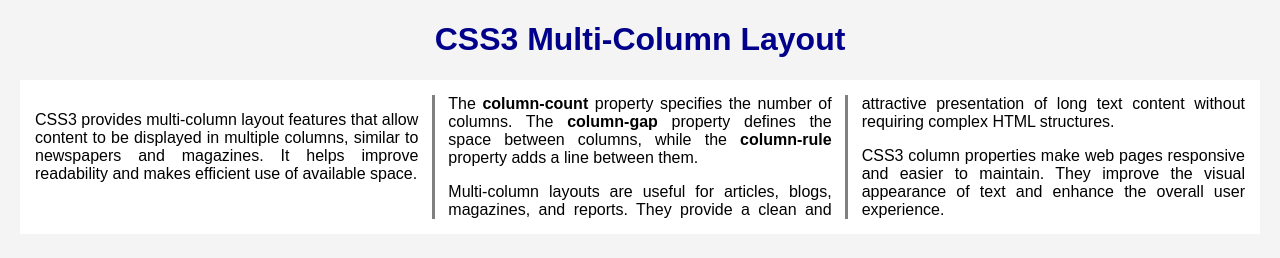
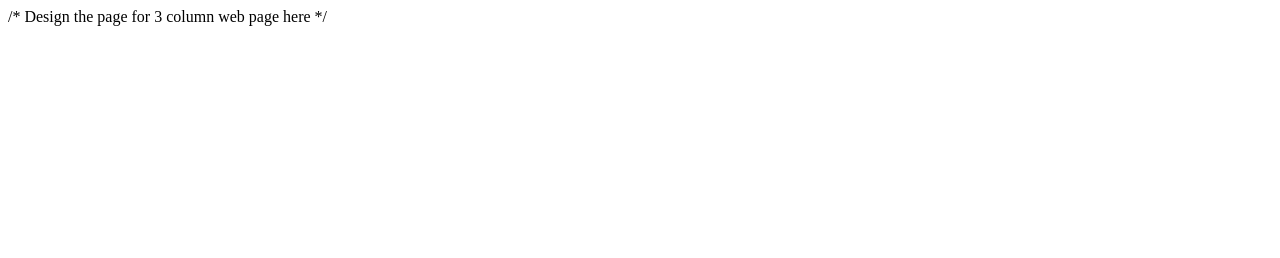
Before and after one commit to Parimaladevisubramaniam/HTML-pgm5, a website: page index.html in a window 1280 px wide. Drawn offline with Linux system fonts and the light colour scheme.

Commit message:
Refactor index.html for new layout structure
Removed existing multi-column layout content and added placeholders for CSS and body design.

```diff
--- a/index.html
+++ b/index.html
@@ -6,63 +6,12 @@
 <title>CSS3 Multi-Column Layout</title>
 
 <style>
-body {
-    font-family: Arial, sans-serif;
-    margin: 20px;
-    background-color: #f4f4f4;
-}
-
-h1 {
-    text-align: center;
-    color: darkblue;
-    column-span: all;
-}
-
-.columns {
-    column-count: 3;
-    column-gap: 30px;
-    column-rule: 3px solid gray;
-    text-align: justify;
-    padding: 15px;
-    background-color: white;
-}
+/* Write the CSS required for this page here */
 </style>
 
 </head>
 
 <body>
-
-<h1>CSS3 Multi-Column Layout</h1>
-
-<div class="columns">
-
-<p>
-CSS3 provides multi-column layout features that allow content
-to be displayed in multiple columns, similar to newspapers and
-magazines. It helps improve readability and makes efficient use
-of available space.
-</p>
-
-<p>
-The <strong>column-count</strong> property specifies the number
-of columns. The <strong>column-gap</strong> property defines the
-space between columns, while the
-<strong>column-rule</strong> property adds a line between them.
-</p>
-
-<p>
-Multi-column layouts are useful for articles, blogs, magazines,
-and reports. They provide a clean and attractive presentation of
-long text content without requiring complex HTML structures.
-</p>
-
-<p>
-CSS3 column properties make web pages responsive and easier to
-maintain. They improve the visual appearance of text and enhance
-the overall user experience.
-</p>
-
-</div>
-
+/* Design the page for 3 column web page here */
 </body>
 </html>
```
